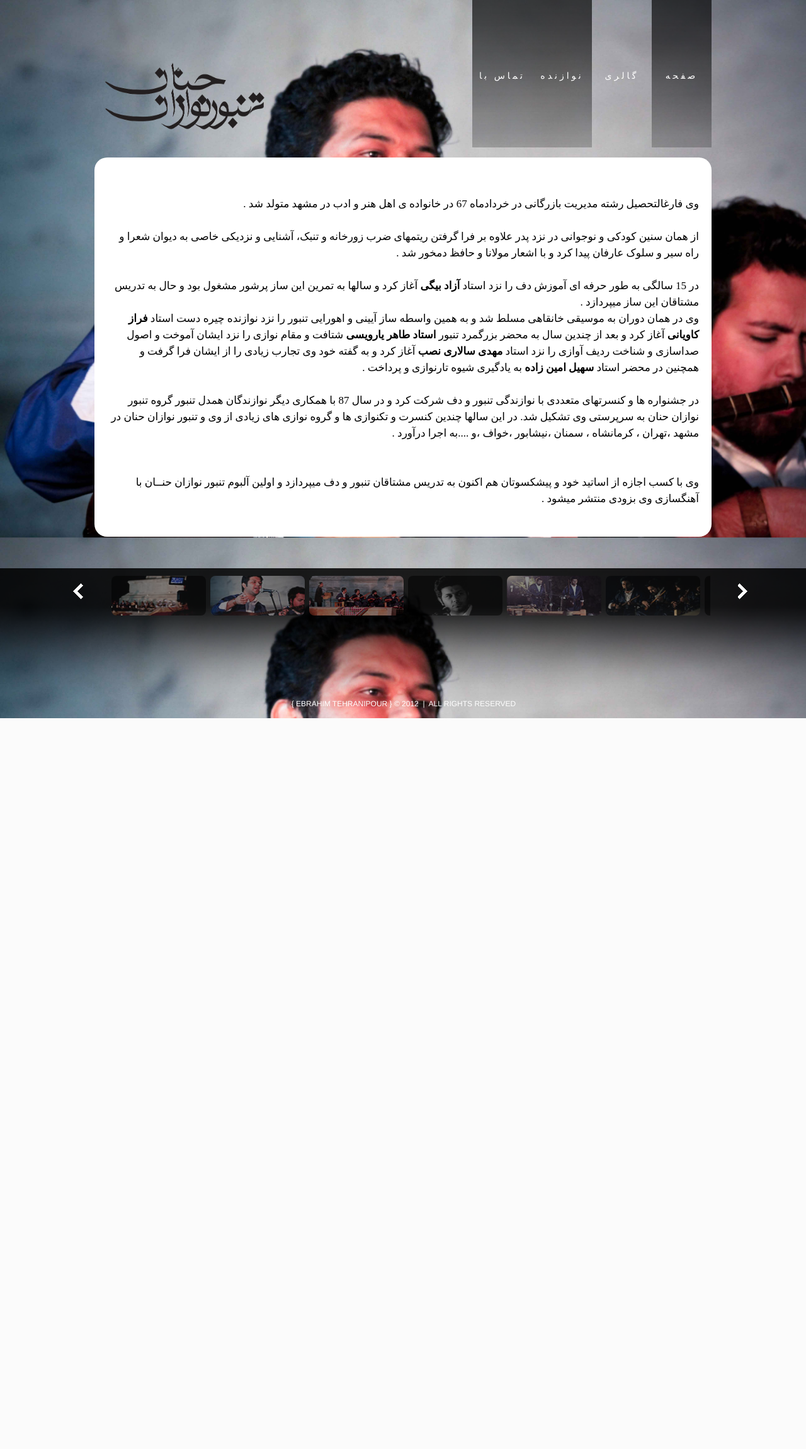
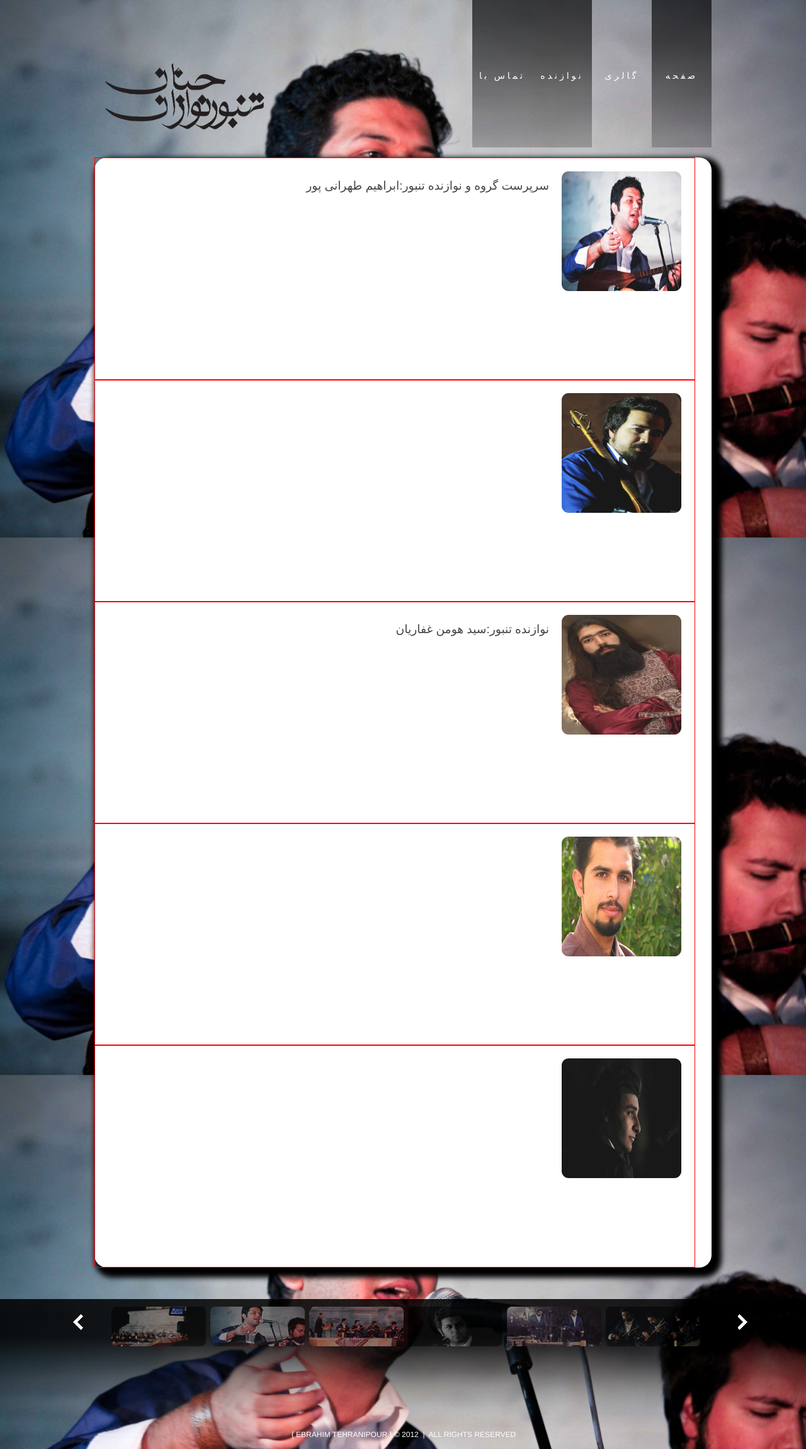
Before and after one commit to mediateq/HananEnsemble, a PHP site: page /player.php in a window 1280 px wide; the page is wider, and only the part inside the window is pictured. Shown: that part at 63% size. Before the commit the page ends 1140 px from the top of that part, so only its background shows below. Run offline with PHP 8.4, Linux system fonts and the light colour scheme.

Commit message:
edit pics players edit player page

```diff
--- a/player.php
+++ b/player.php
@@ -1,14 +1,49 @@
 <?php include('./inc/header.php') ?>
+<section class="middle">
+		<div class="gallery" id="loader">
+				<div class="contain">
+					<a href="./images/player/1.jpg" rel="prettyphoto[gallery1]" title="سرپرست گروه و نوازنده تنبور:ابراهیم طهرانی پور">
+						<img src="./images/player/1.jpg" alt="">
+					</a>
+					<h3>سرپرست گروه و نوازنده تنبور:ابراهیم طهرانی پور</h3>
+				</div>
 
-	<section class="middle">
-		<div class="aboutpg">
-			<div class="text">
-				<p>وی فارغالتحصیل رشته مدیریت بازرگانی در خردادماه 67 در خانواده ی اهل هنر و ادب در مشهد متولد شد .<br /><br /> از همان سنین کودکی و نوجوانی در نزد پدر علاوه بر فرا گرفتن ریتمهای ضرب زورخانه  و تنبک، آشنایی و نزدیکی خاصی  به دیوان شعرا و راه سیر و سلوک عارفان پیدا کرد و با اشعار مولانا و حافظ دمخور شد .<br /><br /> در 15 سالگی به طور حرفه ای آموزش دف را نزد استاد <b>آزاد بیگی</b> آغاز کرد و سالها به تمرین این ساز پرشور مشغول بود و حال به تدریس مشتاقان این ساز میپردازد .<br />وی در همان دوران به موسیقی خانقاهی مسلط شد و به همین واسطه ساز آیینی و اهورایی تنبور را نزد نوازنده چیره دست استاد <b>فراز کاویانی</b> آغاز کرد و بعد از چندین سال به محضر بزرگمرد تنبور <b>استاد طاهر یارویسی</b> شتافت و مقام نوازی را نزد ایشان آموخت و اصول صداسازی و شناخت ردیف آوازی را نزد استاد <b>مهدی سالاری نصب</b> آغاز کرد و به گفته خود وی تجارب زیادی را از ایشان فرا گرفت و همچنین در محضر استاد <b>سهیل امین زاده </b>به یادگیری شیوه تارنوازی و پرداخت .<br /><br />در جشنواره ها و کنسرتهای متعددی با نوازندگی تنبور و دف شرکت کرد و در سال 87 با همکاری دیگر نوازندگان همدل تنبور گروه تنبور نوازان حنان به سرپرستی وی تشکیل شد.
-در این سالها  چندین کنسرت و تکنوازی ها و گروه نوازی های زیادی  از وی و تنبور نوازان حنان در مشهد ،تهران ، کرمانشاه ، سمنان ،نیشابور ،خواف ،و ....به اجرا درآورد .<br /><br /><br />وی با کسب اجازه از اساتید خود و پیشکسوتان هم اکنون به تدریس مشتاقان تنبور و دف میپردازد و اولین آلبوم تنبور نوازان حنــان با آهنگسازی وی بزودی منتشر میشود .
+				<div class="contain">
+					<a href="./images/player/2.jpg" rel='prettyphoto[gallery1]' title="نوازنده تنبور:بنیامین سیران">
+						<img src="./images/player/2.jpg" alt="">
+					</a>
+				</div>
 
-</p>
-			</div>
+				<div class="contain">
+					<a href="./images/player/3.jpg" rel='prettyphoto[gallery1]' title="نوازنده تنبور:هومن غفاریان">
+						<img src="./images/player/3.jpg" alt="">
+					</a>
+					<h3>نوازنده تنبور:سید هومن غفاریان</h3>
+				</div>
+
+				<div class="contain">
+					<a href="./images/player/4.jpg" rel='prettyphoto[gallery1]' title="نوازنده تنبور:سعید فدائی زاده">
+						<img src="./images/player/4.jpg" alt="">
+					</a>
+				</div>
+
+				<div class="contain">
+					<a href="./images/player/5.jpg" rel='prettyphoto[gallery1]' title="نوازنده تنبور:محمد حسینی">
+						<img src="./images/player/5.jpg" alt="" >
+					</a>
+				</div>
+
+
+			<div class="badboy"></div>
 		</div>
 	</section>
 
+<script type="text/javascript" charset="utf-8">
+  $(document).ready(function(){
+    $("a[rel^='prettyphoto']").prettyPhoto({
+    	autoplay_slideshow: true,
+    });
+  });
+</script>
+
 <?php include('./inc/footer.php') ?>
--- a/style.css
+++ b/style.css
@@ -423,3 +423,52 @@ section.Ajaxloader div.gallery ul li p{
 	color: #deae54;
 	font-size: 18px;
 }
+/* Players Page */
+section.middle div.gallery{
+	background-color:		white;
+	width: 					inherit;
+	min-height: 			600px;
+	border-radius: 			20px;
+	margin-bottom: 			50px;
+	padding:		 		1px;
+	box-shadow: 			8px 8px 8px 8px;
+	opacity: 				1;
+	text-align: 			right;
+}
+section.middle div.gallery .contain{
+	width: 					950px;
+	min-height: 			350px;
+	outline: 				1px solid red;
+	padding: 				1px;
+}
+section.middle div.gallery .contain a{
+
+}
+section.middle div.gallery .contain a img{
+	float: 					right;
+	margin-right: 			20px;
+	margin-top: 			20px;
+	width: 					190px;
+	height: 				190px;
+	border-radius: 			11px;
+	opacity: 				0.9;
+	-webkit-transition: opacity 500ms;
+	-moz-transition: opacity 500ms;
+	-ms-transition: opacity 500ms;
+	-o-transition: opacity 500ms;
+	transition: opacity 500ms;
+}
+section.middle div.gallery .contain a img:hover{
+	opacity: 				1;
+	-webkit-transition: opacity 500ms;
+	-moz-transition: opacity 500ms;
+	-ms-transition: opacity 500ms;
+	-o-transition: opacity 500ms;
+	transition: opacity 500ms;
+}
+
+section.middle div.gallery .contain h3{
+	margin-top: 			30px;
+	margin-right: 			230px;
+	color: 					#444;
+	}
```
Also changed, not shown: images/gallery/9.JPG (added), images/player/1.jpg (added), images/player/2.jpg (added), images/player/3.jpg (added), images/player/4.jpg (added), images/player/5.jpg (added).
